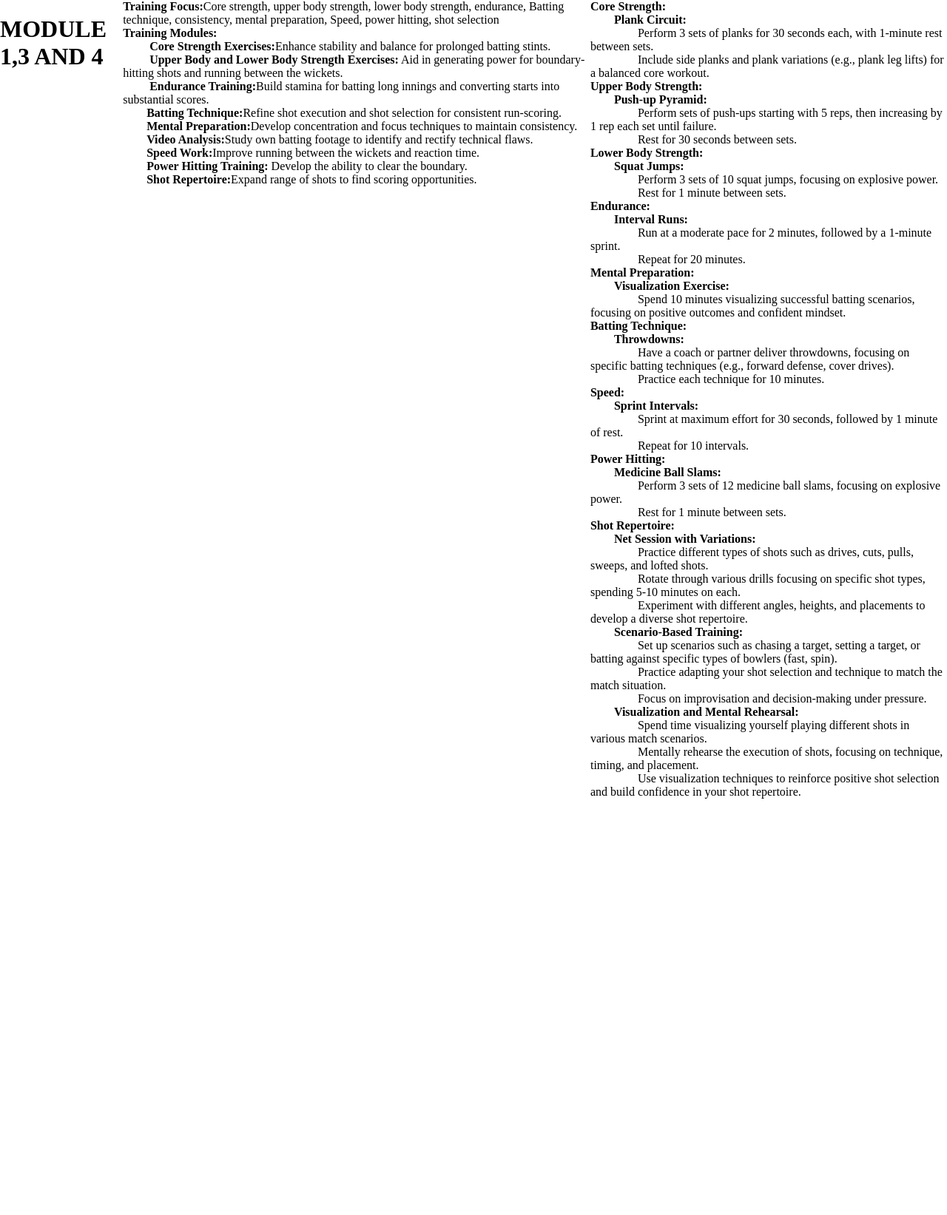
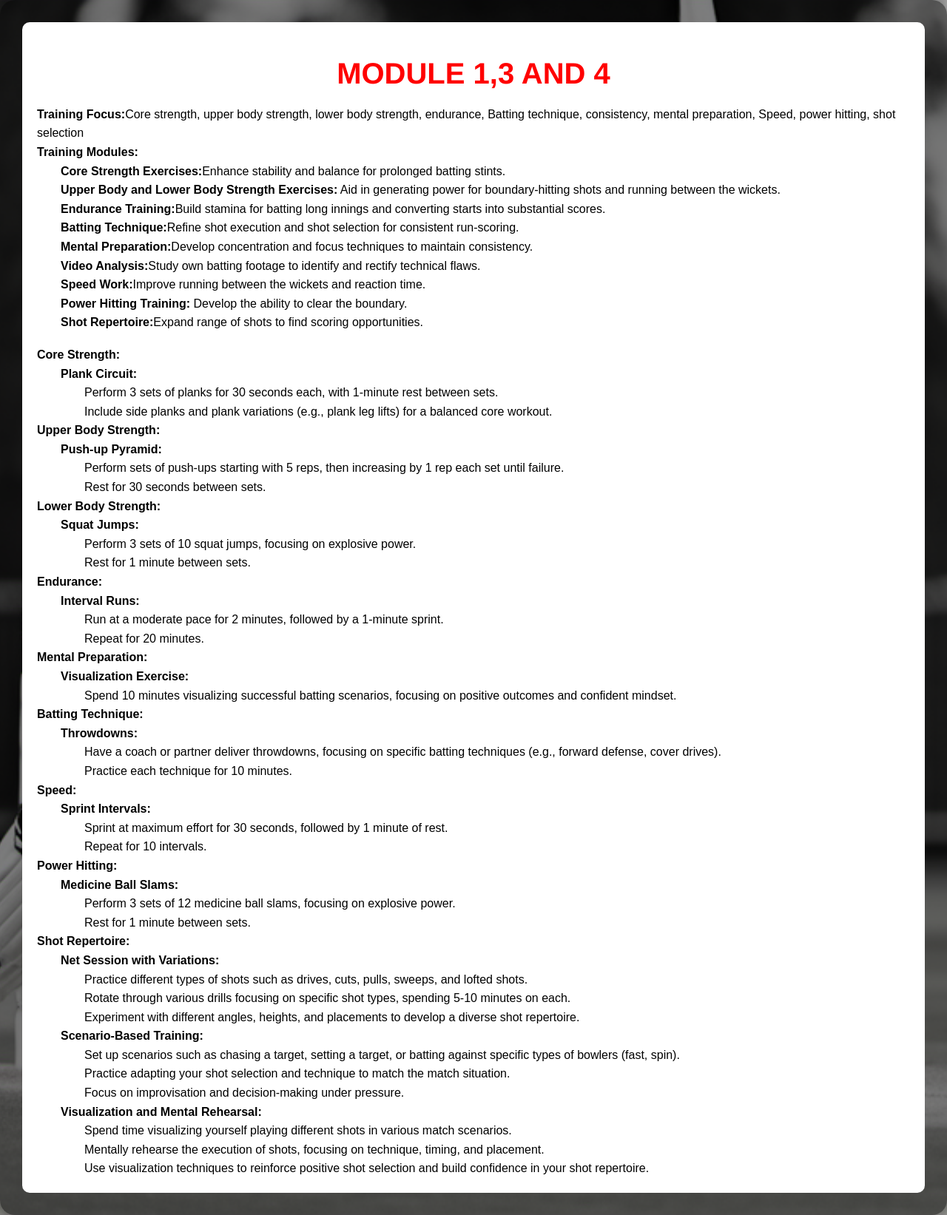
Before and after one commit to Pasindu9910/Machine-learninig-model-to-train-criket-players, a Flask app: template ML modelto train players/templates/Module1,3and4.html in a window 1280 px wide. Shown: the whole page at 74% size. Run offline with Flask 2, Linux system fonts and the light colour scheme; the template is opened without the code that fills it, so the values that code supplies are empty; parts of the project's set-up code (start-up, migrations or seed data) failed here and were passed over.

Commit message:
Module1,3and4.html

```diff
--- a/ML modelto train players/templates/Module1,3and4.html
+++ b/ML modelto train players/templates/Module1,3and4.html
@@ -4,13 +4,16 @@
   <link rel="stylesheet" type="text/css" href="static/index3.css">
 </head>
 <body>
-    <h1>MODULE 1,3 AND 4</h1>
+    <div class="blur-bg">
+        <div class="container">
+          <div class="content">
+            <h1>MODULE 1,3 AND 4</h1>
     <p1><strong>Training Focus:</strong>Core strength, upper body strength, lower body strength, endurance, Batting technique, consistency, mental preparation,
       Speed, power hitting, shot selection<br>
       <strong>Training Modules:</strong><br>
-      &emsp;&emsp; <strong>Core Strength Exercises:</strong>Enhance stability and balance for prolonged batting stints.<br>
-      &emsp;&emsp; <strong>Upper Body and Lower Body Strength Exercises:</strong> Aid in generating power for boundary-hitting shots and running between the wickets.<br>
-      &emsp;&emsp; <strong>Endurance Training:</strong>Build stamina for batting long innings and converting starts into substantial scores.<br>
+      &emsp;&emsp;<strong>Core Strength Exercises:</strong>Enhance stability and balance for prolonged batting stints.<br>
+      &emsp;&emsp;<strong>Upper Body and Lower Body Strength Exercises:</strong> Aid in generating power for boundary-hitting shots and running between the wickets.<br>
+      &emsp;&emsp;<strong>Endurance Training:</strong>Build stamina for batting long innings and converting starts into substantial scores.<br>
       &emsp;&emsp;<strong>Batting Technique:</strong>Refine shot execution and shot selection for consistent run-scoring.<br>
       &emsp;&emsp;<strong>Mental Preparation:</strong>Develop concentration and focus techniques to maintain consistency.<br>
       &emsp;&emsp;<strong>Video Analysis:</strong>Study own batting footage to identify and rectify technical flaws.<br>
@@ -72,5 +75,8 @@
           &emsp;&emsp;&emsp;&emsp;Mentally rehearse the execution of shots, focusing on technique, timing, and placement.<br>
           &emsp;&emsp;&emsp;&emsp;Use visualization techniques to reinforce positive shot selection and build confidence in your shot repertoire.<br>
     </p2>
+          </div>
+        </div>
+    </div>
 </body>
 </html>
```
